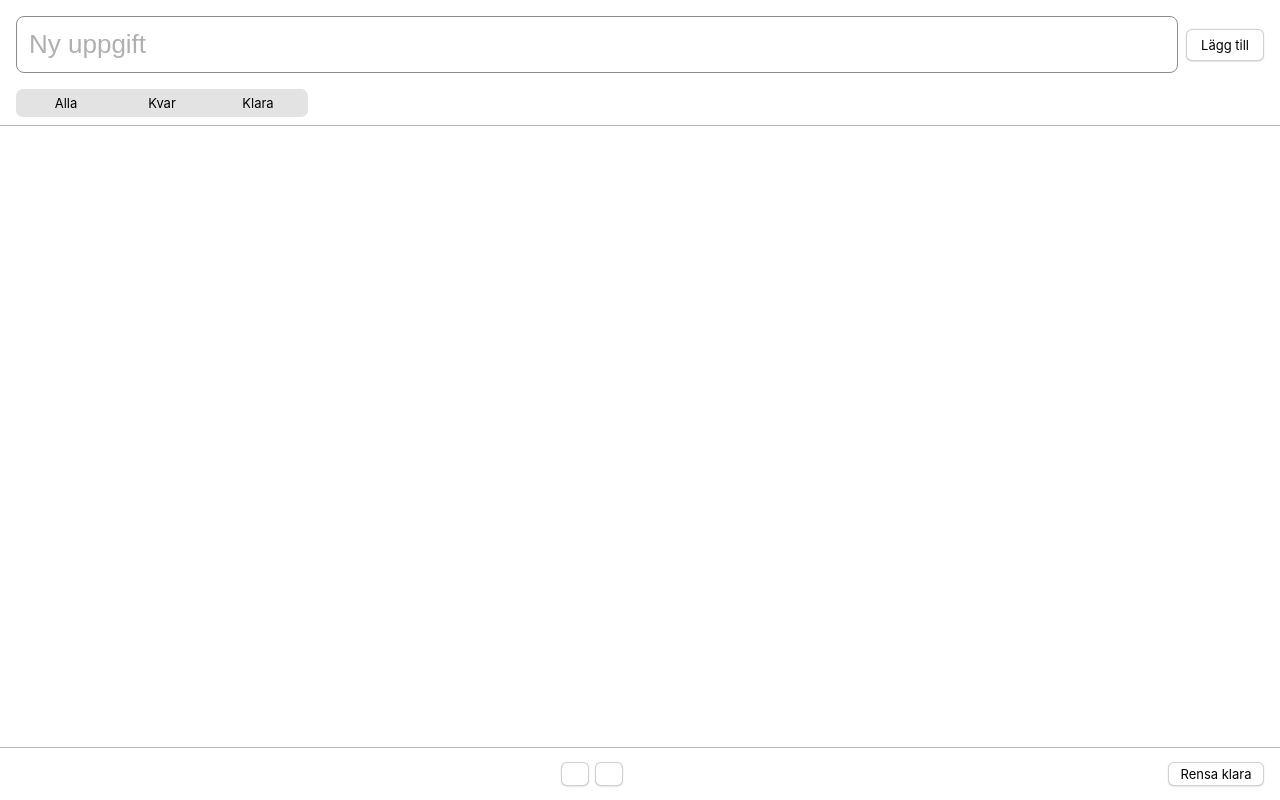
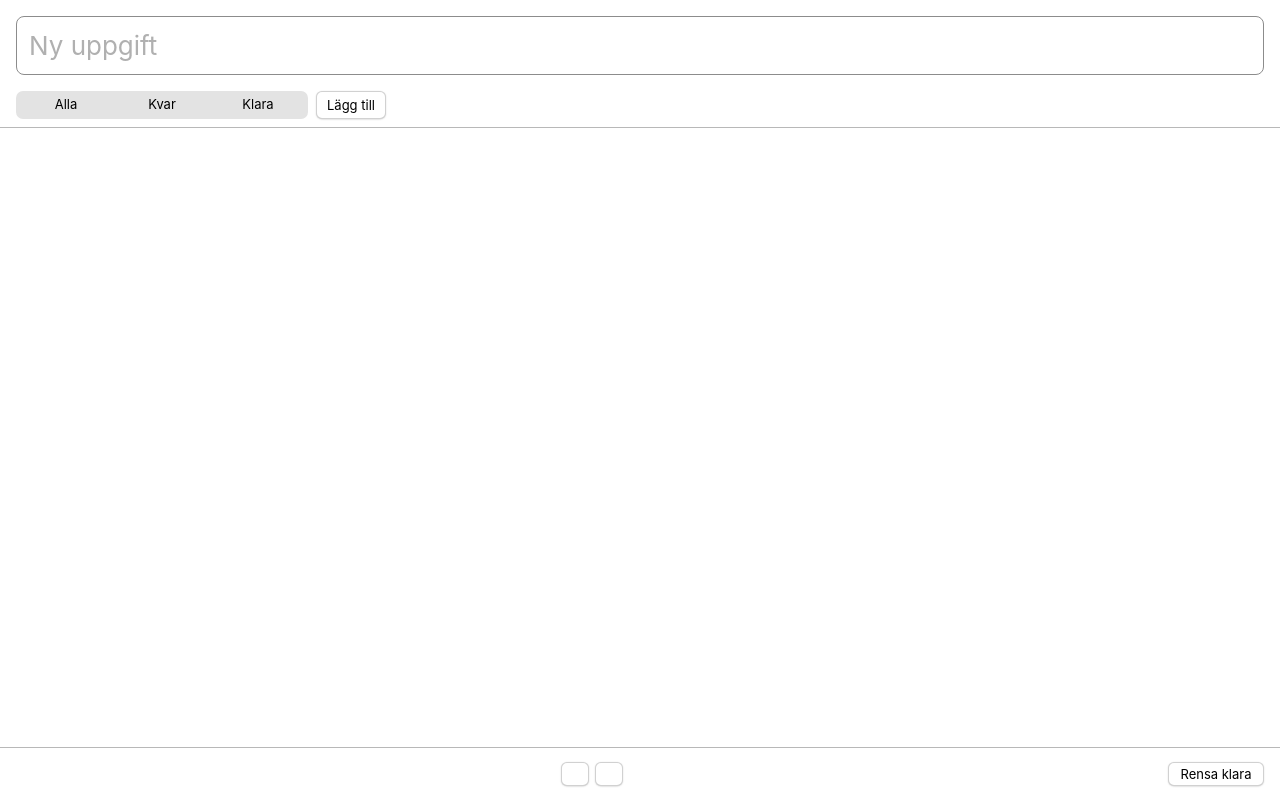
Before and after one commit to StereotomicBoom/AttGora, a website with bundled scripts: page web/index.html in a window 1280 px wide. Built offline with nearby package versions, Linux system fonts and the light colour scheme.

Commit message:
Add button beside filters, growing new-task field
Co-Authored-By: Claude Opus 5.5 <noreply@anthropic.com>

```diff
--- a/web/app.css
+++ b/web/app.css
@@ -36,14 +36,19 @@ button { font: inherit; color: inherit; }
 
 header { padding: 16px 16px 8px; flex: none; }
 
-.new-row { display: flex; gap: 8px; align-items: center; margin-bottom: 16px; }
+.filter-row { display: flex; gap: 8px; align-items: center; }
 
 #new-title {
-  flex: 1;
-  min-width: 0;
-  height: calc(57px * var(--s));
-  padding: 0 12px;
+  display: block;
+  width: 100%;
+  min-height: calc(57px * var(--s));
+  margin: 0 0 16px;
+  padding: calc(11.5px * var(--s)) 12px;
+  font: inherit;
   font-size: calc(26px * var(--s));
+  line-height: 1.3;
+  resize: none;
+  overflow: hidden;
   border: 1.5px solid var(--edge);
   border-radius: 8px;
   outline: none;
@@ -51,7 +56,7 @@ header { padding: 16px 16px 8px; flex: none; }
   -webkit-user-select: text;
   user-select: text;
 }
-#new-title:focus { border: 2px solid var(--accent); padding: 0 11.5px; }
+#new-title:focus { border: 2px solid var(--accent); padding: calc(11.5px * var(--s) - 0.5px) 11.5px; }
 #new-title::placeholder { color: #b0b0b0; }
 
 .btn {
@@ -65,22 +70,24 @@ header { padding: 16px 16px 8px; flex: none; }
 }
 .btn:active:not(:disabled) { background: #e8e8e8; }
 .btn:disabled { color: #b5b5b5; box-shadow: 0 0.5px 1px rgba(0, 0, 0, 0.1); }
-.btn.large { font-size: 13px; padding: 5px 14px; line-height: 20px; }
 .btn.default { background: var(--accent); color: #fff; border-color: transparent; }
 .btn.default:active { filter: brightness(0.9); background: var(--accent); }
 .btn.destructive { color: #e0352b; }
+#add { flex: none; height: calc(var(--button-h) + 4px); padding: 0 10px; white-space: nowrap; }
 .btn.icon { width: 28px; height: 24px; padding: 0; display: inline-grid; place-items: center; }
 .btn.icon svg { width: 13px; height: 13px; }
 
 .segmented {
   display: flex;
   width: max-content;
+  min-width: 0;
   background: #e3e3e3;
   border-radius: 7px;
   padding: 2px;
 }
 .segmented button {
-  flex: none;
+  flex: 0 1 var(--button-w);
+  min-width: 0;
   width: var(--button-w);
   height: var(--button-h);
   border: 0;
--- a/web/app.ts
+++ b/web/app.ts
@@ -27,7 +27,7 @@ function el<K extends keyof HTMLElementTagNameMap>(tag: K, cls = "", text?: stri
 }
 
 const $ = <T extends HTMLElement>(id: string) => document.getElementById(id) as T;
-const newInput = $<HTMLInputElement>("new-title");
+const newInput = $<HTMLTextAreaElement>("new-title");
 const addButton = $<HTMLButtonElement>("add");
 const list = $<HTMLDivElement>("list");
 const empty = $<HTMLDivElement>("empty");
@@ -228,15 +228,22 @@ function beginDrag(wrap: HTMLDivElement, startY: number) {
   window.addEventListener("pointerup", up);
 }
 
+function fitNewInput() {
+  newInput.style.height = "auto";
+  newInput.style.height = `${newInput.scrollHeight + newInput.offsetHeight - newInput.clientHeight}px`;
+}
+
 function add() {
   store.add(newInput.value);
   newInput.value = "";
+  fitNewInput();
   render();
 }
 
 async function setScale(value: number) {
   scale = Math.min(2, Math.max(0.7, Math.round(value * 10) / 10));
   document.documentElement.style.setProperty("--s", String(scale));
+  fitNewInput();
   await native("setScale", { value: scale });
   render();
 }
@@ -280,8 +287,11 @@ window.todo = {
   },
 };
 
-newInput.addEventListener("input", () => { addButton.disabled = !newInput.value.trim(); });
-newInput.addEventListener("keydown", (e) => { if (e.key === "Enter") add(); });
+newInput.addEventListener("input", () => { addButton.disabled = !newInput.value.trim(); fitNewInput(); });
+newInput.addEventListener("keydown", (e) => {
+  if (e.key === "Enter" && !e.shiftKey && !e.isComposing) { e.preventDefault(); add(); }
+});
+window.addEventListener("resize", fitNewInput);
 addButton.addEventListener("click", add);
 smaller.addEventListener("click", () => setScale(scale - 0.1));
 bigger.addEventListener("click", () => setScale(scale + 0.1));
@@ -297,6 +307,7 @@ setInterval(() => { if (!editingId && !dragging && !closeAlarm) render(); }, 30_
 (async () => {
   scale = await native("getScale");
   document.documentElement.style.setProperty("--s", String(scale));
+  fitNewInput();
   await store.load();
   render();
   newInput.focus();
--- a/web/index.html
+++ b/web/index.html
@@ -7,14 +7,14 @@
 </head>
 <body>
   <header>
-    <div class="new-row">
-      <input id="new-title" placeholder="Ny uppgift" autocomplete="off" spellcheck="false">
-      <button id="add" class="btn large">Lägg till</button>
-    </div>
-    <div class="segmented">
-      <button data-filter="all">Alla</button>
-      <button data-filter="active">Kvar</button>
-      <button data-filter="done">Klara</button>
+    <textarea id="new-title" rows="1" placeholder="Ny uppgift" autocomplete="off" spellcheck="false"></textarea>
+    <div class="filter-row">
+      <div class="segmented">
+        <button data-filter="all">Alla</button>
+        <button data-filter="active">Kvar</button>
+        <button data-filter="done">Klara</button>
+      </div>
+      <button id="add" class="btn">Lägg till</button>
     </div>
   </header>
   <div class="rule"></div>
```
